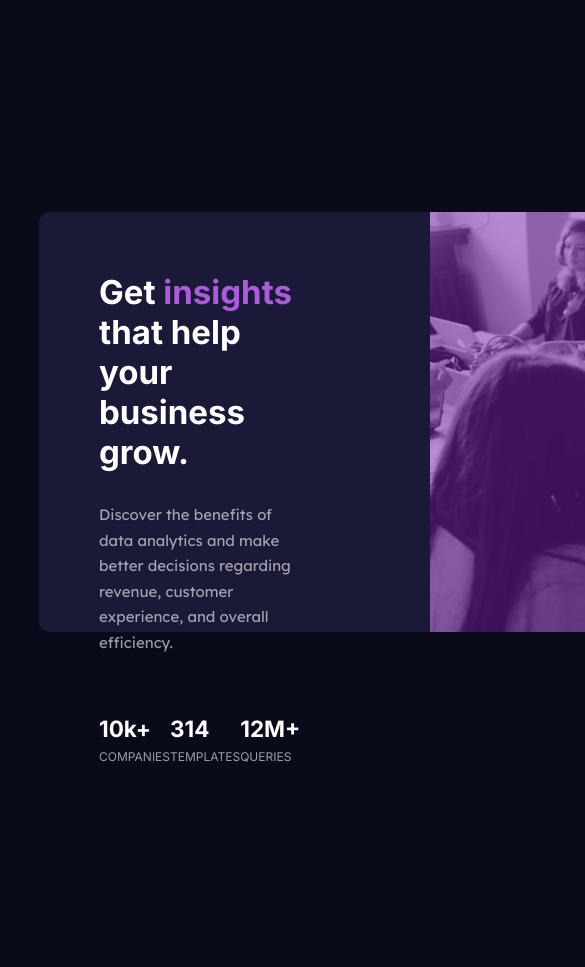
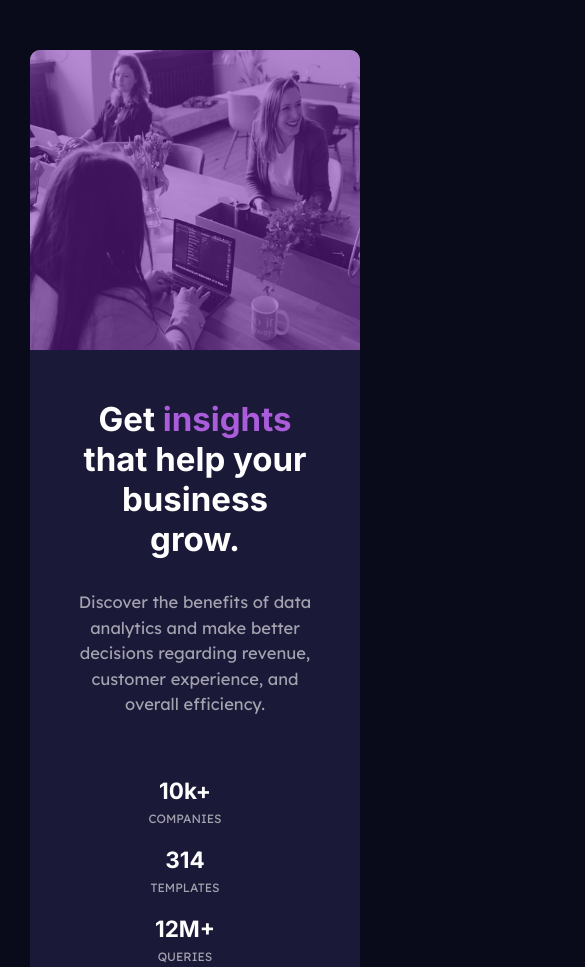
Before and after one commit to annapmarin/stats-preview-card-component, a plain HTML site: page index.html in a window 390 px wide. Shown: the top 967 px of the page, 585 px wide, since content can reach past the window. Before the commit the page ends 844 px from the top, so only its background shows below. Drawn offline with Linux system fonts and the light colour scheme.

Commit message:
responsive version

```diff
--- a/index.css
+++ b/index.css
@@ -42,6 +42,7 @@ p {
   background-color: var(--dark-desaturaded-blue);
   display: flex;
   flex-direction: row;
+  flex-wrap: nowrap;
   position: absolute;
   top: 50%;
   transform: translateY(-50%);
@@ -50,7 +51,7 @@ p {
   height: 420px;
 }
 
-.img-container img {
+img {
   height: 420px;
   width: 520px;
   border-radius: 0 10px 10px 0;
@@ -61,23 +62,23 @@ p {
 }
 
 .txt-container {
-  margin-right: 70px;
+  margin-right: 30px;
 }
 
 .txt-container p {
   line-height: 1.7rem;
+  margin-right: 40px;
 }
 
 .grid-container {
   display: grid;
   grid-template-columns: 1fr 1fr 1fr;
-  margin-top: 60px;
-  margin-right: 70px;
+  margin-top: 40px;
+  margin-right: 20px;
 }
 
 .grid-container p {
   text-transform: uppercase;
-  font-family: "Inter", sans-serif;
   font-weight: 400;
   font-size: 0.8rem;
   margin-top: 7px;
@@ -90,3 +91,106 @@ p {
   height: 420px;
   background-color: hsla(276, 68%, 41%, 0.5)
 }
+
+@media screen and (min-width: 750px) and (max-width: 1200px) {
+  .container {
+    height: auto;
+    max-height: 500px;
+  }
+
+  .left-container {
+    padding: 40px;
+  }
+
+  h1 {
+    font-size: 1.8rem;
+  }
+
+  .purple-color {
+    height: 100%;
+    max-width: 420px;
+  }
+
+  img {
+    height: 100%;
+    max-width: 420px;
+  }
+
+  .grid-container {
+    margin-right: 0;
+    margin-top: 10%;
+  }
+
+  .txt-container p {
+    margin-right: 0;
+  }
+
+}
+
+@media screen and (max-width: 750px) {
+  main {
+    max-width: 100vw;
+    max-height: auto;
+  }
+  .container {
+    flex-wrap: wrap-reverse;
+    transform: none;
+    margin: 30px 100px;
+    top: 20px;
+    height: auto;
+  }
+
+  .img-container {
+    width: 100%;
+  }
+
+  img {
+    border-radius: 10px 10px 0 0;
+    width: 100%;
+    max-height: 300px;
+  }
+
+  .purple-color {
+    border-radius: 10px 10px 0 0;
+    width: 100%;
+    max-height: 300px;
+  }
+
+  .left-container {
+    width: auto;
+    padding: 45px;
+  }
+
+  .txt-container {
+    text-align: center;
+    margin-right: 0;
+  }
+
+  .grid-container {
+    text-align: center;
+    grid-template-columns: 1fr;
+    grid-template-rows: 1fr 1fr 1fr;
+  }
+
+  .grid-container h2 {
+    margin-top: 20px;
+  }
+
+  p {
+    font-size: 1.1rem;
+  }
+
+  .txt-container p {
+    margin-right: 0;
+  }
+}
+
+@media screen and (max-width: 530px) {
+  .container {
+    margin: 30px;
+  }
+
+  .txt-container p {
+    margin-right: 0;
+  }
+}
```
Also changed, not shown: index.html (+4 -5 lines), images/Screenshot.PNG (added), 2 other files.
